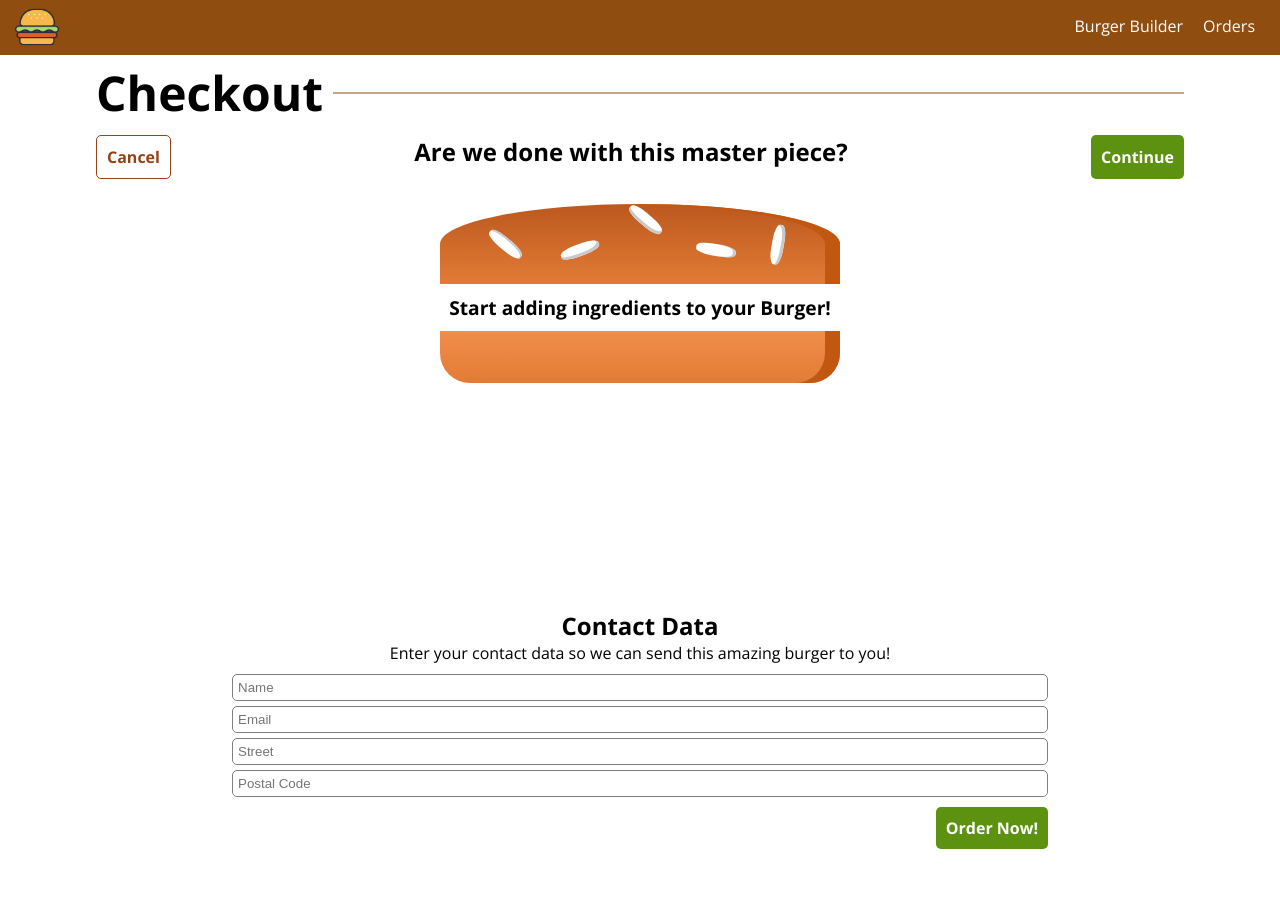
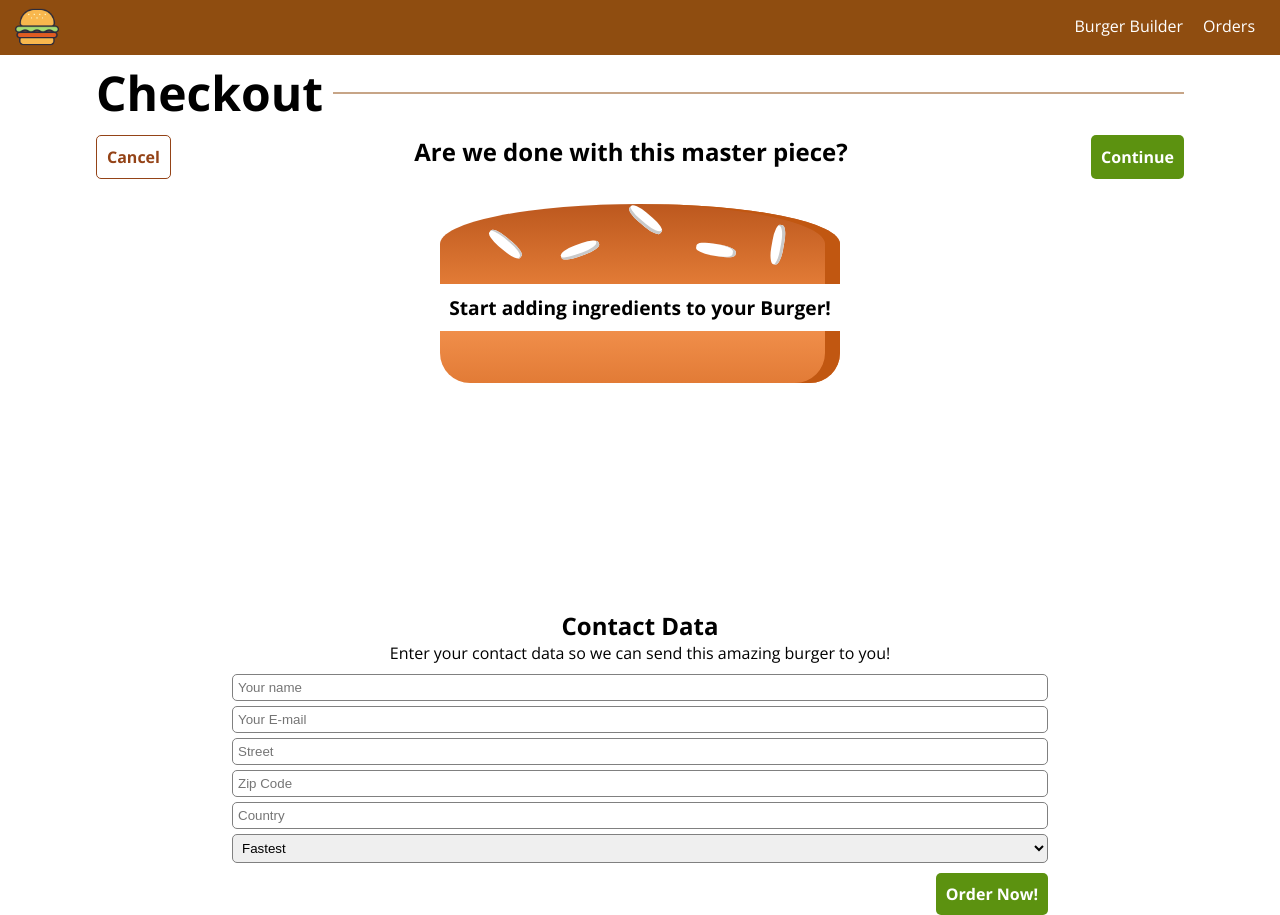
Before and after one commit to du-almeidalima/react-course, a React (Create React App) app: page /checkout in a window 1280 px wide. Both pictures are taken after a click on the button "Continue". Before the commit the page ends 849 px from the top, so only its background shows below. Built offline with nearby package versions, Linux system fonts and the light colour scheme.

Commit message:
Section 13: Add a Dropdown Component

```diff
--- a/src/components/UI/Input/Input.js
+++ b/src/components/UI/Input/Input.js
@@ -4,17 +4,27 @@ import InputStyle from './Input.module.css';
 const Input = props => {
   let inputElement;
 
-  switch (props.inputtype) {
+  switch (props.elementType) {
     case ('input'):
-      inputElement = <input {...props} className={InputStyle.Input} />
+      inputElement = <input className={InputStyle.Input} {...props.elementConfig} value={props.value}/>
       break;
 
     case ('textarea'):
-      inputElement = <textarea {...props} className={InputStyle.Input} />
+      inputElement = <textarea className={InputStyle.Input} {...props.elementConfig} value={props.value}/>
+      break;
+
+    case ('select'):
+      inputElement = (
+          <select className={InputStyle.Input} {...props.elementConfig} value={props.value}>
+            {props.elementConfig.options.map(op => {
+              return <option key={op.value} value={op.value}>{op.displayValue}</option>
+            })}
+          </select>
+      )
       break;
 
     default:
-      inputElement = <input {...props} className={InputStyle.Input} />
+      inputElement = <input className={InputStyle.Input} {...props.elementConfig} value={props.value}/>
   }
 
   return (
--- a/src/containers/Checkout/Contact/Contact.js
+++ b/src/containers/Checkout/Contact/Contact.js
@@ -9,6 +9,58 @@ import Spinner from "../../../components/UI/Spinner/Spinner";
 
 class Contact extends Component {
     state = {
+        orderForm: {
+            name: {
+                elementType: 'input',
+                elementConfig: {
+                    type: 'text',
+                    placeholder: 'Your name'
+                },
+                value: ''
+            },
+            email: {
+                elementType: 'input',
+                elementConfig: {
+                    type: 'text',
+                    placeholder: 'Your E-mail'
+                },
+                value: ''
+            },
+            street: {
+                elementType: 'input',
+                elementConfig: {
+                    type: 'text',
+                    placeholder: 'Street'
+                },
+                value: ''
+            },
+            zipCode: {
+                elementType: 'input',
+                elementConfig: {
+                    type: 'text',
+                    placeholder: 'Zip Code'
+                },
+                value: ''
+            },
+            country: {
+                elementType: 'input',
+                elementConfig: {
+                    type: 'text',
+                    placeholder: 'Country'
+                },
+                value: ''
+            },
+            deliveryMethod: {
+                elementType: 'select',
+                elementConfig: {
+                    options: [
+                        {value: 'fastest', displayValue: 'Fastest'},
+                        {value: 'cheapest', displayValue: 'Cheapest'},
+                    ]
+                },
+                value: ''
+            }
+        },
         isLoading: false
     }
 
@@ -20,17 +72,7 @@ class Contact extends Component {
         // Partially Mocked Payload
         const order = {
             ingredients: this.props.ingredients,
-            price: this.props.totalPrice,
-            customer: {
-                name: 'Dudu',
-                email: 'duduzinhu@gmail.com',
-                address: {
-                    street: 'Rua dos Bobos',
-                    zipCode: 123456,
-                    country: 'Brasil'
-                },
-                deliveryMethod: 'fastest'
-            }
+            price: this.props.totalPrice
         }
 
         burgerBuilderAPI.post('/orders.json', order)
@@ -45,6 +87,13 @@ class Contact extends Component {
             })
     }
     render() {
+        const formControls = Object.entries(this.state.orderForm).map(([controlKey, controlValue]) => {
+            return <Input key={controlKey}
+                          elementType={controlValue.elementType}
+                          elementConfig={controlValue.elementConfig}
+            />
+        });
+
         return (
             <Fragment>
                 {this.state.isLoading ?
@@ -56,10 +105,7 @@ class Contact extends Component {
                         </section>
                         <div className={ContactStyle.FormWrapper}>
                             <form onSubmit={this.handleFormSubmission}>
-                                <Input inputtype="input" type="text" name="name" placeholder="Name"/>
-                                <Input inputtype="input" type="email" name="email" placeholder="Email"/>
-                                <Input inputtype="input" type="text" name="street" placeholder="Street"/>
-                                <Input inputtype="input" type="text" name="postalCode" placeholder="Postal Code"/>
+                                { formControls }
                                 <Button type="Success" fillStyle="Full" classes={ContactStyle.OrderBtn}>
                                     Order Now!
                                 </Button>
@@ -73,3 +119,9 @@ class Contact extends Component {
 }
 
 export default withRouter(Contact);
+
+/*
+ * For using Forms with React we need to manually create the inputs a configure them. We can do this by using a config
+ * object and dynamically pass this configuration to the HTML inputs. In this example, the elementConfig are the
+ * HTML props that will be spread into the HTML input element.
+ */
```
